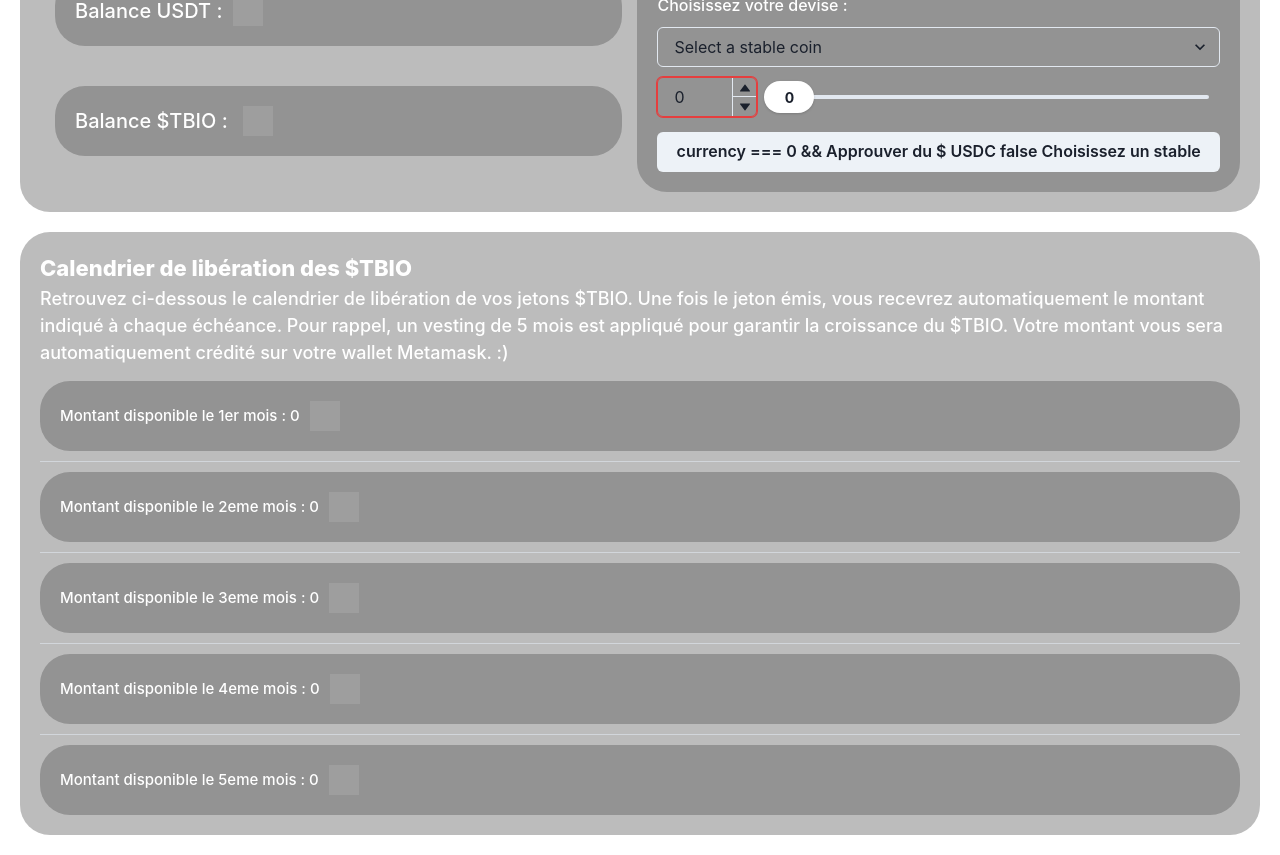
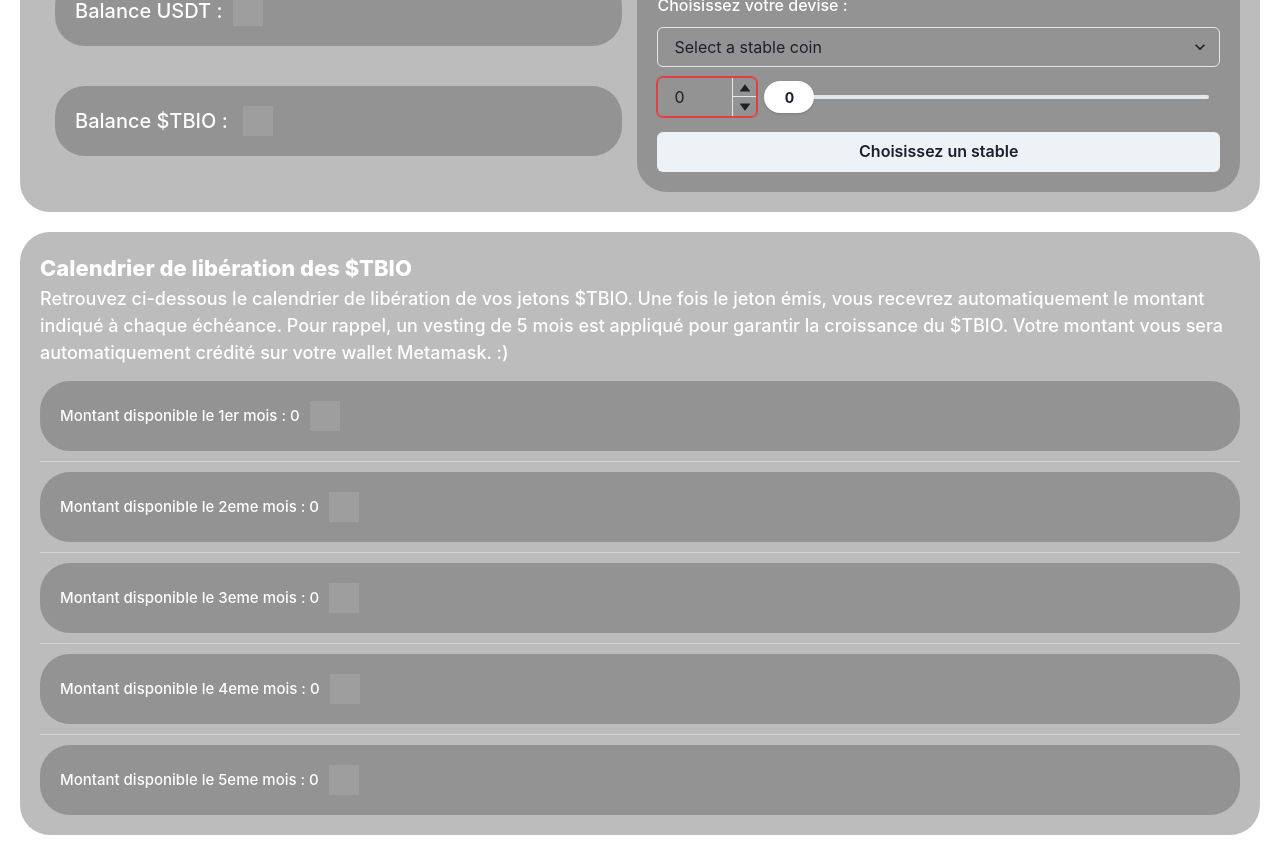
Before and after one commit to Benmissi-A/Approve-test, a React (Create React App) app: page / in a window 1280 px wide. Shown: the part 840-1695 px from the top of the page. Built offline with nearby package versions, Linux system fonts and the light colour scheme; grey boxes are pictures that could not be loaded.

Commit message:
button fix

```diff
--- a/src/App.js
+++ b/src/App.js
@@ -47,12 +47,12 @@ const App = () => {
     withdraw,
     registerToWhitelist,
     banFromWhiteList,
-    approveTx
+    approveTx,
   } = useContext(MetamaskContext);
 
   // const [userBalance, setUserbalance] = useState(null);
 
-  const [currency, setCurrency] = useState('x');
+  const [currency, setCurrency] = useState("x");
 
   const [width, setWidth] = useState(0);
   const [value, setValue] = useState(0);
@@ -80,8 +80,7 @@ const App = () => {
   const handleClickBuy = async () => {
     try {
       let tmp = value * 10 ** 6;
-      await deposit(tmp, currency).then(() => {
-      });
+      await deposit(tmp, currency).then(() => {});
     } catch (e) {
       console.log("handleClickBuy error", e.message);
     }
@@ -98,16 +97,14 @@ const App = () => {
       console.log("erro value: ", value * 10 ** 6);
       console.log("erro currency: ", currency);
     }
-
   };
-
-
-
 
   const handleClickRegisterToWhitelist = async (address) => {
     console.log("handleClickRegisterToWhitelist");
     try {
-      await registerToWhitelist(0x5Bf3d6D785Ce543AcA6c8A328Fb0EA41001c08F7).then(() => {
+      await registerToWhitelist(
+        0x5bf3d6d785ce543aca6c8a328fb0ea41001c08f7
+      ).then(() => {
         console.log("handleClickRegisterToWhitelist After");
       });
     } catch (e) {
@@ -395,9 +392,11 @@ const App = () => {
             mt="15px"
           >
             {!approveTx
-              ? ` currency === 0 && ${"Approuver du $ USDC"}
-                ${currency === 1 && "Approuver du $ USDT"}
-                ${currency == 'x' && "Choisissez un stable"}`
+              ? currency === 0
+                ? "Approuver du $ USDC"
+                : currency === 1
+                ? "Approuver du $ USDT"
+                : currency == "x" && "Choisissez un stable"
               : "Acheter du $TBIO "}
           </Button>
         </Flex>
```
Lines whose indentation alone changed are shown as unchanged.
